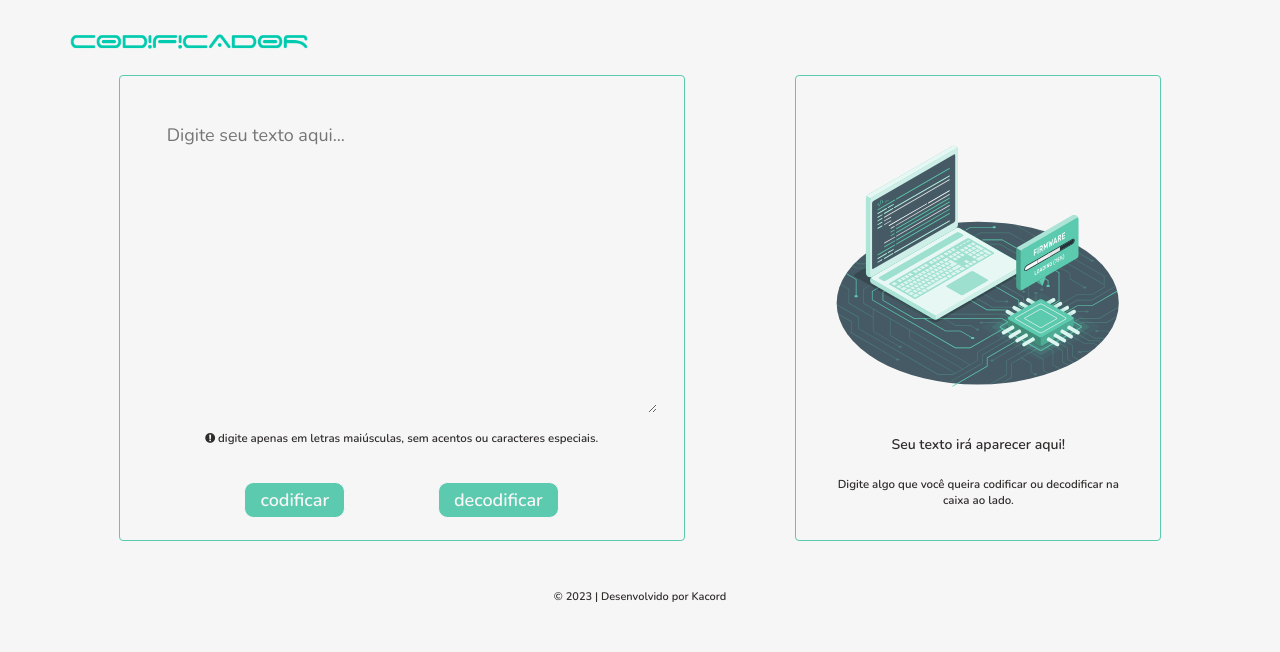
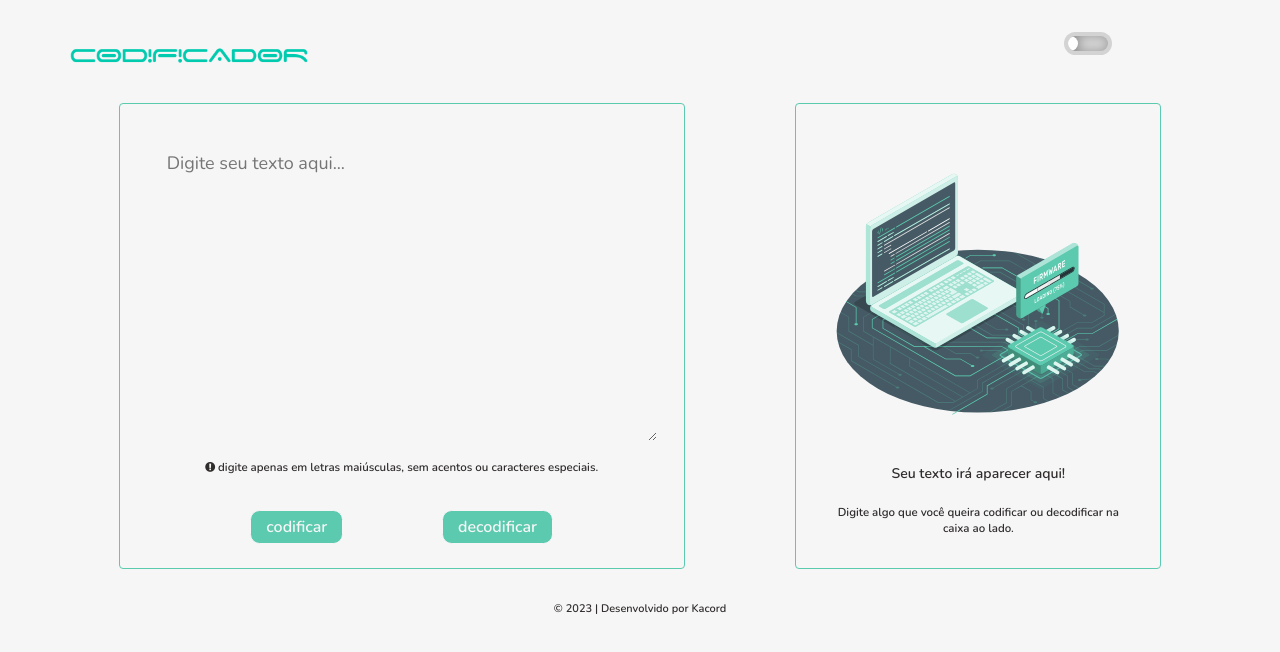
Before and after one commit to karinecordeiro/codificadorTexto, a plain HTML site: page index.html in a window 1280 px wide. Drawn offline with nearby package versions, Linux system fonts and the light colour scheme.

Commit message:
adicionando Dark Mode

```diff
--- a/index.html
+++ b/index.html
@@ -14,6 +14,10 @@
     <body>
         <header class="cabecalho">
             <img class="cabecalho_imagem" src="/assets/img/logo.png" alt="logo-codificador">
+            <label class="switch">
+                <input type="checkbox" class="checkbox" id="switch">
+                <div class="slider"></div>
+            </label>
         </header>
 
         <main class="container_main">
--- a/script.js
+++ b/script.js
@@ -25,3 +25,11 @@ function copiar(){
     document.execCommand('copy');
     alert('O texto já foi copiado!')
 }
+
+//botão checkbox//
+const $html = document.querySelector('html')
+const $checkbox = document.querySelector('#switch')
+
+$checkbox.addEventListener ('change', function(){
+    $html.classList.toggle('dark-mode')
+})
--- a/style.css
+++ b/style.css
@@ -1,22 +1,68 @@
 :root{
+    --fonte: #302c2c;
+    --fundo: #f6f6f6;
     --main_color: #5bcaaf;
-    --light: #f6f6f6;
-    --dark: #302c2c;
+}
+/* darkMode*/
+.dark-mode:root{
+    --fonte: #f6f6f6;
+    --fundo: #302c2c;
+}
+html{
+    scroll-behavior: smooth;
 }
 *{
     font-family: 'Nunito', sem serifa;
 }
 body{
-    background-color: var(--light);
+    background-color: var(--fundo);
 }
-
 /*cabeçalho*/
 .cabecalho{
+    align-items: center;
     display: flex;
-    justify-content: center;
+    flex-direction: column;
 }
 .cabecalho_imagem{
     width: 300px;
+}
+/*botão dark mode*/
+.checkbox {
+    display: none;
+}
+.slider {
+    background-color: lightgray;
+    border: 4px solid transparent;
+    border-radius: 20px;
+    box-shadow: 0 0 10px 0 rgb(0, 0, 0, 0.25) inset;
+    cursor: pointer;
+    display: flex;
+    height: 15px;
+    margin-bottom: 1rem;
+    overflow: hidden;
+    transition: .2s;
+    width: 45px;
+}
+.slider::before {
+    background-color: #fff;
+    border-radius: 20px;
+    box-shadow: 0 0 10px 3px rgb(0, 0, 0, 0.25);
+    content: '';
+    display: block;
+    height: 100%;
+    transform: translateX(-30px);
+    transition: .3s;
+    width: 100%;
+}
+.checkbox:checked ~ .slider::before {
+    box-shadow: 0 0 10px 3px rgb(0, 0, 0, 0.25);
+    transform: translateX(30px);
+}
+.checkbox:checked ~ .slider {
+    background-color: var(--main_color);
+}
+.checkbox:active ~ .slider::before {
+    transform: translate(0);
 }
 
 /*principal*/
@@ -28,7 +74,7 @@ body{
 
 /*esquerda*/
 .container_left{
-    background-color: var(--light);
+    background-color: var(--fundo);
     border: 0.05rem solid;
     border-color: var(--main_color);
     border-radius: 0.25rem;
@@ -37,16 +83,17 @@ body{
     width: 250px;
 }
 .textarea{
-    background-color: var(--light);
+    background-color: var(--fundo);
     border: none;
     border-radius: 0.25rem;
+    color: var(--fonte);
     font-size: 18px;
     height: 300px;
     padding: 15px;
     width: 220px;
 }
 .message{
-    color: var(--dark);
+    color: var(--fonte);
     font-size: 12.5px;
     font-weight: 600;
     text-align: center;
@@ -60,14 +107,14 @@ body{
     background-color:var(--main_color);
     border: 0.05rem solid;
     border-radius: 0.6rem;
-    color: var(--light);
+    color: var(--fundo);
     font-size: 16px;
     font-weight: 600;
     margin-top: 1.5rem;
     padding: 5px 15px;
 }
 .button:hover{
-    background-color:var(--light);
+    background-color:var(--fundo);
     border-color: var(--main_color);
     color: var(--main_color);
 }
@@ -82,21 +129,22 @@ body{
     width: 250px;
 }
 .textareaOutput{
-    background-color: var(--light);
+    background-color: var(--fundo);
     border: none;
     border-radius: 0.25rem;
+    color: var(--fonte);
     font-size: 18px;
     padding: 15px;
     width: 200px;
 }
 .space_message{
-    color: var(--dark);
+    color: var(--fonte);
     font-size: 15px;
     font-weight: 800;
     padding: 10px 20px;
 }
 .spam_message{
-    color: var(--dark);
+    color: var(--fonte);
     font-size: 12.5px;
     font-weight: 600;
     text-align: center;
@@ -104,10 +152,9 @@ body{
 
 /*rodapé*/
 .footer{
-    color: var(--dark);
+    color: var(--fonte);
     font-size: 11px;
     font-weight: 600;
-    margin-top: 1rem;
     text-align: center
 }
 
@@ -121,6 +168,11 @@ body{
     }
     .cabecalho_imagem{
         width: 550px;
+    }
+    .slider {
+        height: 20px;
+        margin-bottom: 3rem;
+        width: 60px;
     }
     .container_left{
         width: 450px;
@@ -144,16 +196,22 @@ body{
 
 /*desktop*/
 @media screen and (min-width: 1024px){
-    .container_main{
-        justify-content: space-evenly;
-    }
     .cabecalho{
-        display: flex;
-        justify-content: flex-start;
+        flex-direction: row;
+        justify-content: space-between;
         margin-left: 3.5rem;
     }
     .cabecalho_imagem{
         width: 250px;
+    }
+    .container_main{
+        justify-content: space-evenly;
+    }
+    .slider {
+        height: 15px;
+        margin-right:10rem;
+        margin-top: 1.5rem;
+        width: 40px;
     }
     .container_left{
         height: 400px;
@@ -164,15 +222,11 @@ body{
         width: 475px;
     }
     .message{
-        color: var(--dark);
         font-size: 11.5px;
     }
     .position_button{
         display: flex;
         justify-content: space-evenly;
-    }
-    .button{
-        font-size: 18px;
     }
     .container_right{
         height: 400px;
```
